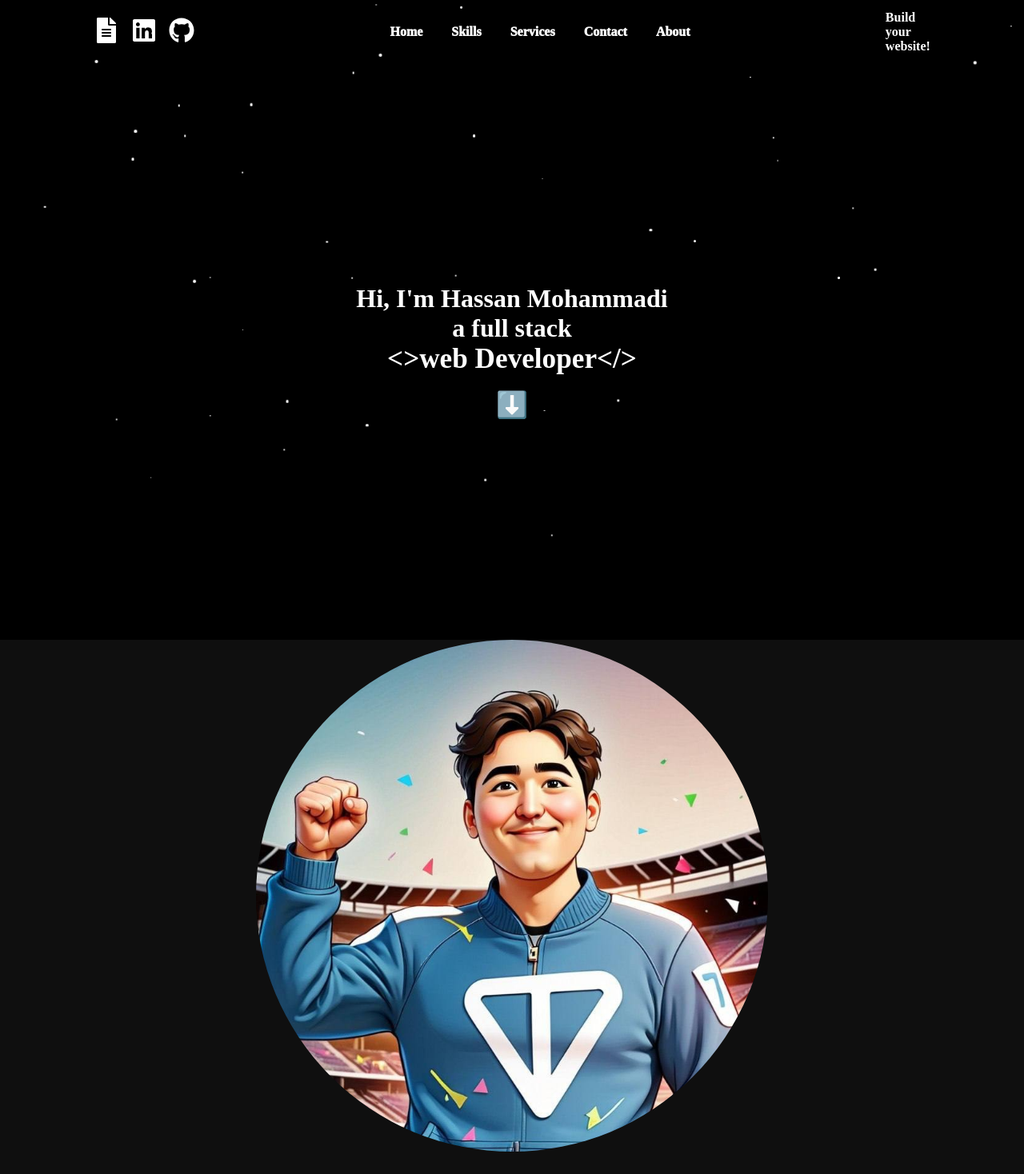
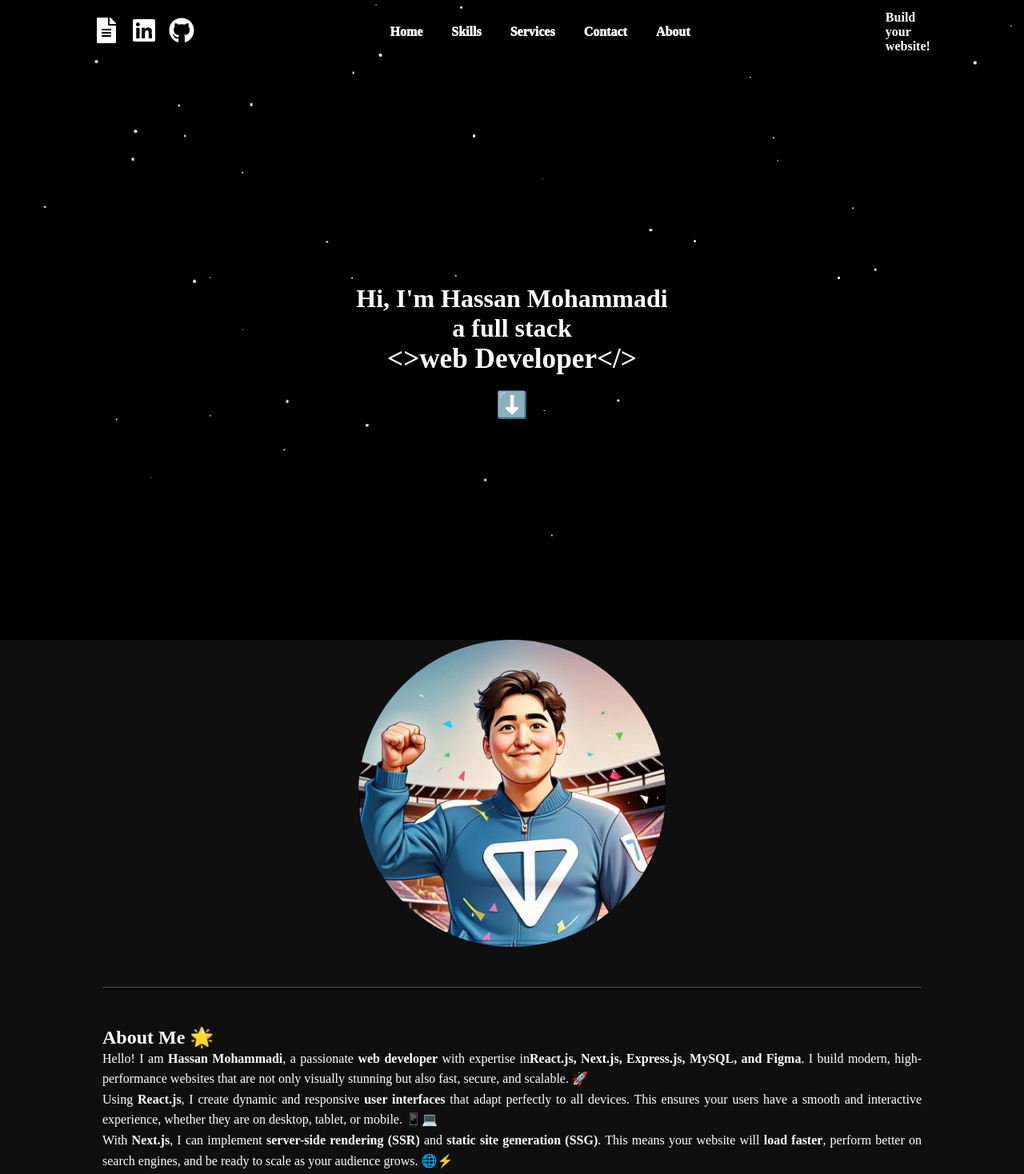
Before and after one commit to H3nrush/portf, a React (Create React App) app: page / in a window 1280 px wide. Shown: the top 1468 px of the page at 80% size. Built offline with nearby package versions, Linux system fonts and the light colour scheme; a web font is replaced by a local one.

Commit message:
Reduce image width from 50vw to 30vw

```diff
--- a/src/pages/home.scss
+++ b/src/pages/home.scss
@@ -33,7 +33,7 @@
         justify-content: center;
         align-items: center;
         img {
-            width: 50vw;
+            width: 30vw;
             user-select: none;
             border-radius: 50%;
                 animation: fadeIn 2s ease-in-out;
```
